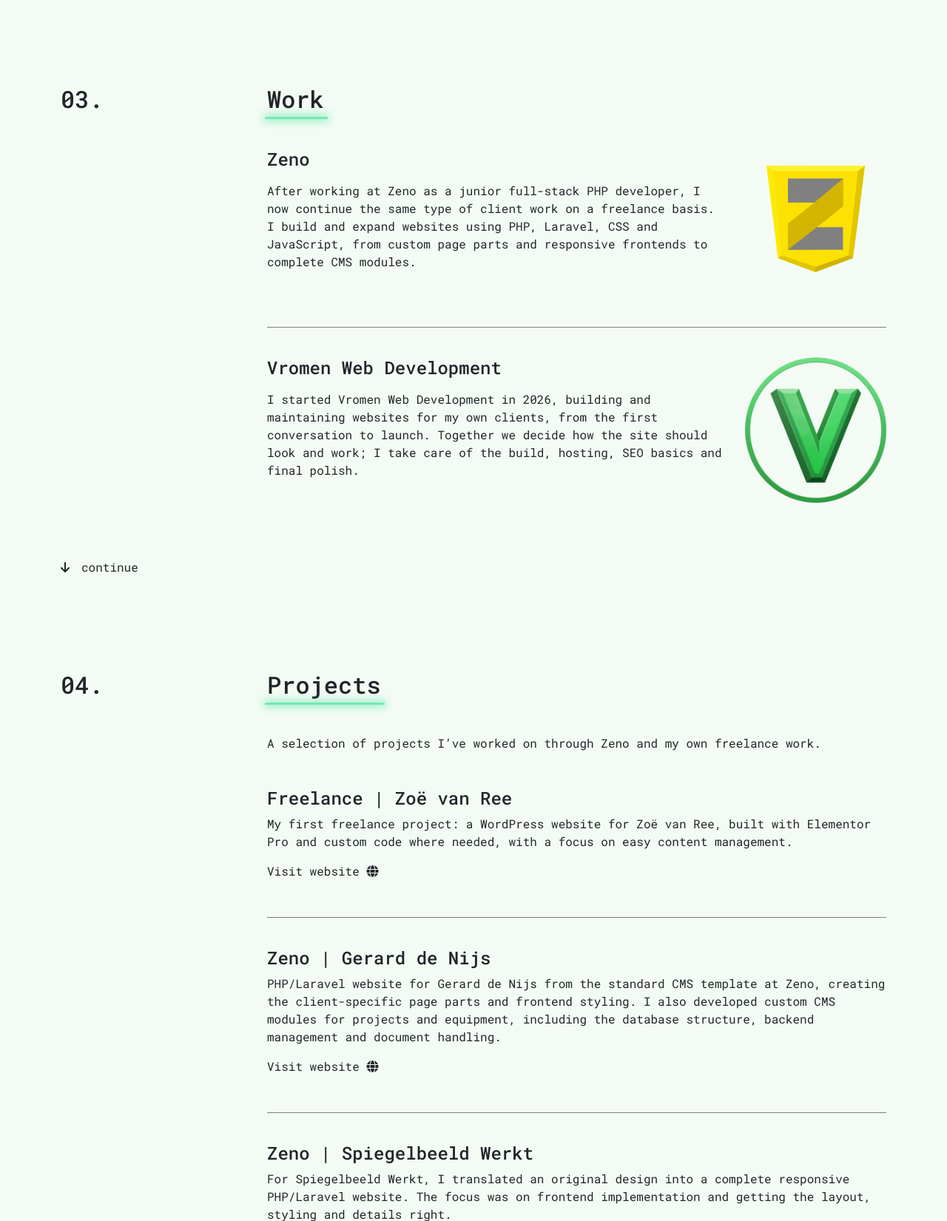
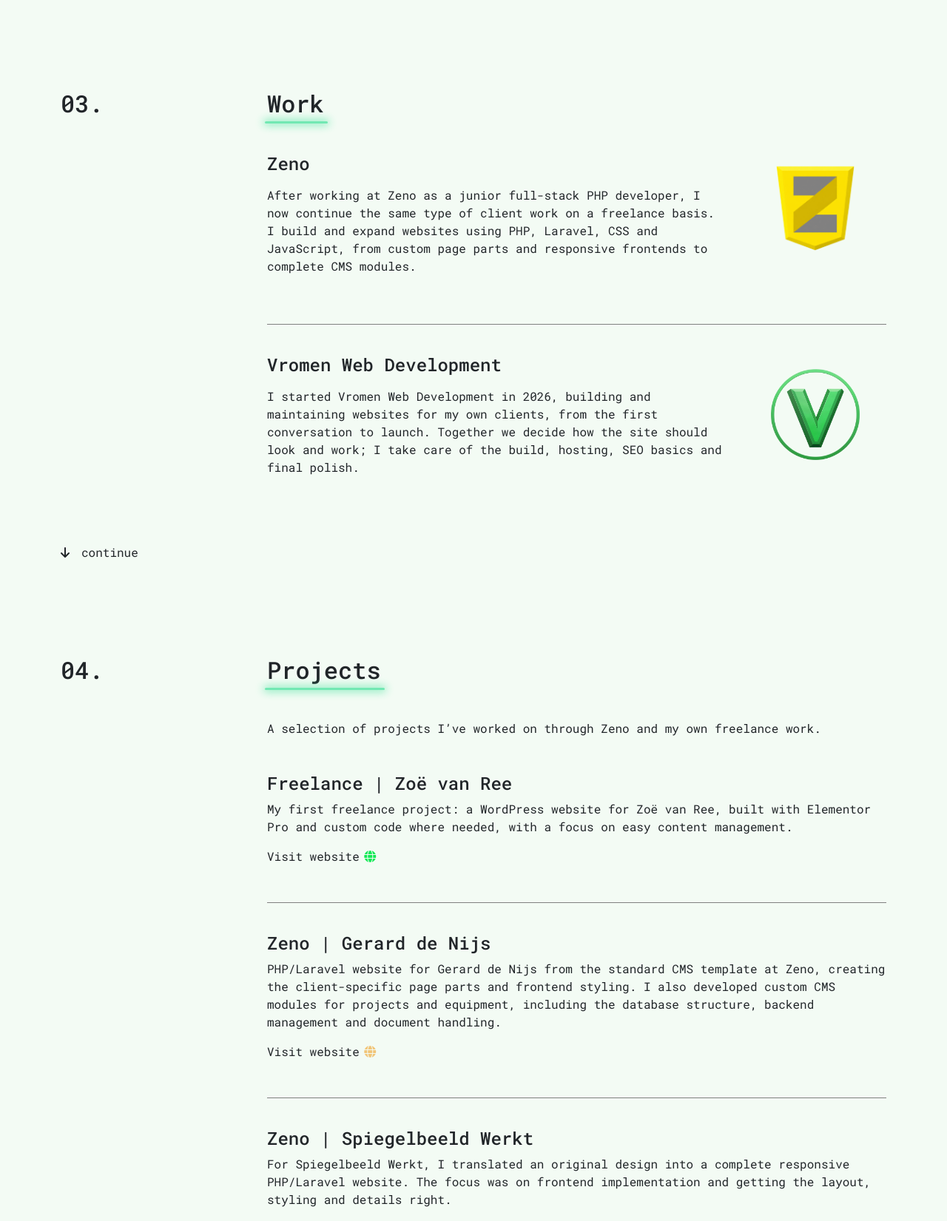
Before and after one commit to timovr7/timovromen, a PHP site: page / in a window 1280 px wide. Shown: the part 1760-3411 px from the top of the page at 74% size. Run offline with PHP 8.4, Linux system fonts and the light colour scheme; some libraries are stand-ins or nearby versions.

Commit message:
styling changes

```diff
--- a/css/components/footer.css
+++ b/css/components/footer.css
@@ -1,6 +1,6 @@
 .footer {
   margin-top: 50px;
-  background-color: #2c2b2b;
+  background-color: var(--color-footer);
   text-align: center;
   padding: 50px 0;
   width: 100%;
@@ -8,11 +8,11 @@
 
 .footer a {
   font-size: 2rem;
-  color: #1EDD88;
+  color: var(--color-green-soft);
   padding: 10px;
 }
 
 .footer p {
-  color: #6B6C6C;
+  color: var(--color-grey);
   margin-bottom: 0px;
 }
--- a/css/components/header.css
+++ b/css/components/header.css
@@ -3,8 +3,6 @@
   justify-content: space-between;
   align-items: center;
   height: 100px;
-  max-width: 1200px;
-  margin: 0 20px;
 }
 
 .nav-menu {
@@ -18,6 +16,7 @@
   margin: 0px 10px;
   padding: 4px 5px;
 }
+
 
 .nav-link {
   text-decoration: none;
@@ -40,7 +39,7 @@
   height: 2px; /* Height of the underline */
   bottom: 0; /* Position at the bottom of the text */
   left: 0; /* Start from the left */
-  background-color: #14e956; /* Color of the underline */
+  background-color: var(--color-green); /* Color of the underline */
   transform: scaleX(0); /* Initially hide the underline */
   transform-origin: bottom left; /* Start animation from the left */
   transition: transform 0.3s ease-out; /* Smooth transition effect */
--- a/css/components/images.css
+++ b/css/components/images.css
@@ -1,13 +1,23 @@
 .logo {
   height: 20px;
 }
+
+#logo-zeno {
+  max-width: 150px;
+}
+
+#logo-vwd {
+  max-width: 120px;
+  margin-top: 20px;
+}
+
 .svg-icon {
   width: 20px;
 }
 
 .triplink-main {
   width: 100%;
-  border: 0.5px solid #ffa101;
+  border: 0.5px solid var(--color-orange);
 }
 
 .triplink-phone {
--- a/css/components/section-title.css
+++ b/css/components/section-title.css
@@ -12,8 +12,8 @@
   right: -5px;
   bottom: -8px;
   height: 3px;
-  background: #1EDD88;
+  background: var(--color-green-soft);
   border-radius: 2px;
-  box-shadow: 0 0 12px 2px #1EDD88;
+  box-shadow: 0 0 12px 2px var(--color-green-soft);
   opacity: 0.6;
 }
--- a/css/index.css
+++ b/css/index.css
@@ -121,7 +121,33 @@
 }
 
 
+/*  ---------- Projects Section  ---------- */
+.project-link {
+  --project-link-color: var(--color-green);
+  display: flex;
+  align-items: center;
+  gap: 0.4rem;
+  margin-top: 10px;
+}
 
+.project-link--zeno {
+  --project-link-color: var(--color-gold);
+}
+
+.project-link--bootcamp {
+  --project-link-color: var(--color-red);
+}
+
+.project-link a {
+  color: var(--project-link-color);
+  line-height: 1;
+  transition: text-shadow 0.2s ease;
+}
+
+.project-link a:hover {
+  color: var(--project-link-color);
+  text-shadow: 0 0 6px var(--project-link-color);
+}
 
 
 /*  ---------- Scroll Bar  ---------- */
--- a/css/style.css
+++ b/css/style.css
@@ -14,22 +14,30 @@
 @import url("index.css");
 
 
+/* ---------- Colours ----------- */
+:root {
+  --color-background: #F3FBF4;
+  --color-green: #14e956;
+  --color-green-soft: #1EDD88;
+  --color-dark: #342C33;
+  --color-red: #c12921;
+  --color-orange: #ffa101;
+  --color-gold: #f1c578;
+  --color-footer: #2c2b2b;
+  --color-grey: #6B6C6C;
+}
 
-/* ---------- General style ----------- */
+/* ---------- General styles ----------- */
 body {
   height: 100%;
-  background: #F3FBF4;
+  background: var(--color-background);
   font-family: 'Roboto Mono', sans-serif;
 }
 
-.main-content {
-  max-width: 1200px;
-  margin: 0 auto;
-}
-
-.website-content {
-  margin-left: 20px;
-  margin-right: 20px;
+@media (max-width: 575.98px) {
+  #main-content {
+    --bs-gutter-x: 2rem;
+  }
 }
 
 p {
@@ -49,11 +57,3 @@ a {
 .end {
   justify-content: end;
 }
-
-/* ---------- Colors ----------- */
-html {
-  color: #14e956;
-  color: #c12921;
-  color: #1EDD88;
-  color: #ffa101;
-}
```
Also changed, not shown: other parts of css/index.css (+41 -4 lines).
